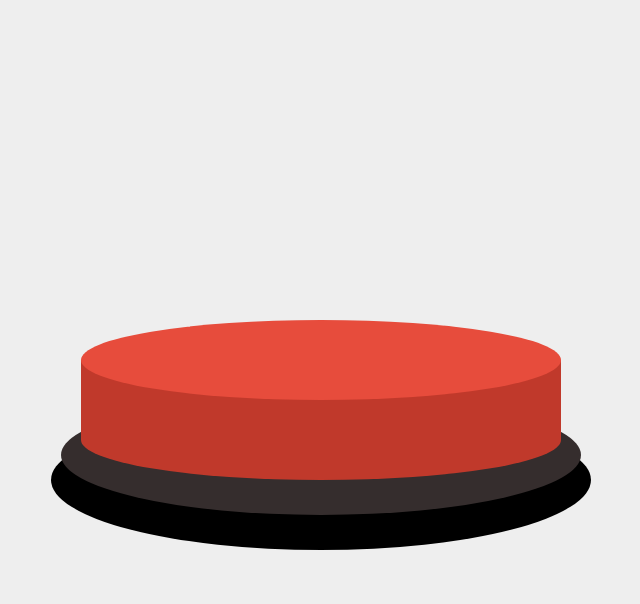
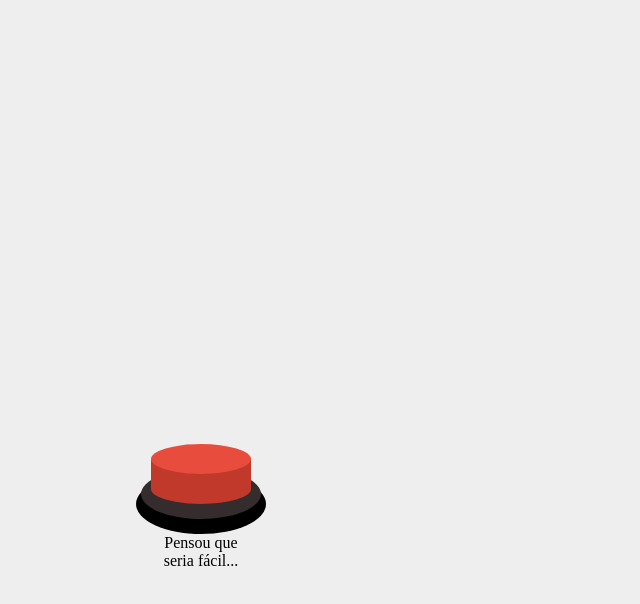
Before and after one commit to lucasbmeister/big-red-button, a plain HTML site: page index.html in a window 1280 px wide. Both pictures are taken after a click on the link 640 px from the left and 440 px from the top of the page. Shown: the whole page, without its empty margins (319-959 px from the left). Drawn offline with Linux system fonts and the light colour scheme.

Commit message:
first complete version

```diff
--- a/index.css
+++ b/index.css
@@ -7,16 +7,23 @@ body {
     position: relative;
     margin: 0;
 }
+.label {
+    position: absolute;
+    top: 60px;
+    margin: auto;
+    width: 100%;
+    text-align: center;
+}
 .button {
-    box-shadow: 0px 15px 0 20px #352d2d, 0px 40px 0 30px #000;
+    box-shadow: 0px 5px 0 10px #352d2d, 0px 15px 0 15px #000;
     cursor: pointer;
     background-color: #c0392b;
     position: absolute;
     border-radius: 50%;
     top: 50%;
     left: 50%;
-    width: 480px;
-    height: 80px;
+    width: 100px;
+    height: 30px;
     transform: translateX(-50%);
 }
 .button::before {
@@ -28,8 +35,8 @@ body {
     bottom: 100%;
     left: 0%;
     transition: bottom 0.4s;
-    width: 480px;
-    height: 80px;
+    width: 100px;
+    height: 30px;
 }
 .button::after {
     content: '';
@@ -37,8 +44,8 @@ body {
     position: absolute;
     bottom: 50%;
     left: 0%;
-    width: 480px;
-    height: 80px;
+    width: 100px;
+    height: 30px;
     transition: height 0.4s;
 }
 .button:active::before {
--- a/index.html
+++ b/index.html
@@ -1,12 +1,15 @@
-<html>
+<html lang="pt-br">
+  <head>
+    <meta charset="utf-8" />
+    <meta name="viewport" content="width=device-width, initial-scale=1.0" />
+    <title>Botão único</title>
+    <link href="index.css" rel="stylesheet" />
+    <script src="index.js"></script>
+  </head>
 
-<head>
-    <link href="index.css" rel="stylesheet">
-    <script src="index.js"></script>
-</head>
-
-<body>
-    <a id="button" class="button"></a>
-</body>
-
+  <body>
+    <a id="button" class="button">
+      <p id="label" class="label"></p>
+    </a>
+  </body>
 </html>
--- a/index.js
+++ b/index.js
@@ -1,13 +1,49 @@
+
+const frases = [
+    "Errou...",
+    "Falta pouco...",
+    "Tente de novo...",
+    "Opa...",
+    "Ops...",
+    "Pensou que seria fácil..."
+]
+
+function getRandomArbitrary(min, max) {
+    return parseInt(Math.random() * (max - min) + min, 10);
+}
 
 document.addEventListener('DOMContentLoaded', (event) => {
     const button = document.getElementById("button");
+    const label = document.getElementById("label");
+    const audio = new Audio('ole.mp3');
+    audio.volume = 0.1
 
-    function moveButton() {
-        let randX = Math.floor(Math.random() * (window.innerWidth - 480));
-        button.animate([
-            { transform: "scale(0.8)", "left": randX + "px" },
-            { transform: "scale(1.2)", "bottom": 100 + "px" }
-        ])
+    function moveButton(event) {
+        console.log(event);
+
+        let randX = Math.floor(Math.random() * window.innerWidth);
+        let randY = Math.floor(Math.random() * window.innerHeight);
+
+        let newX = event.clientX + randX
+        let newY = event.clientY + randY
+
+        if (newX + 60 > window.innerWidth) {
+            newX = event.clientX - 120
+        }
+        if (newX < 0) {
+            newX = 0
+        }
+        if (newY + 60 > window.innerHeight) {
+            newY = event.clientY - 120
+        }
+        if (newY < 0) {
+            newY = 0
+        }
+
+        button.style.left = newX + "px"
+        button.style.top = newY + "px"
+        label.innerText = frases[getRandomArbitrary(0, frases.length)]
+        audio.play()
     };
 
     button.addEventListener('mouseenter', moveButton);
```
Also changed, not shown: 2 other files.
